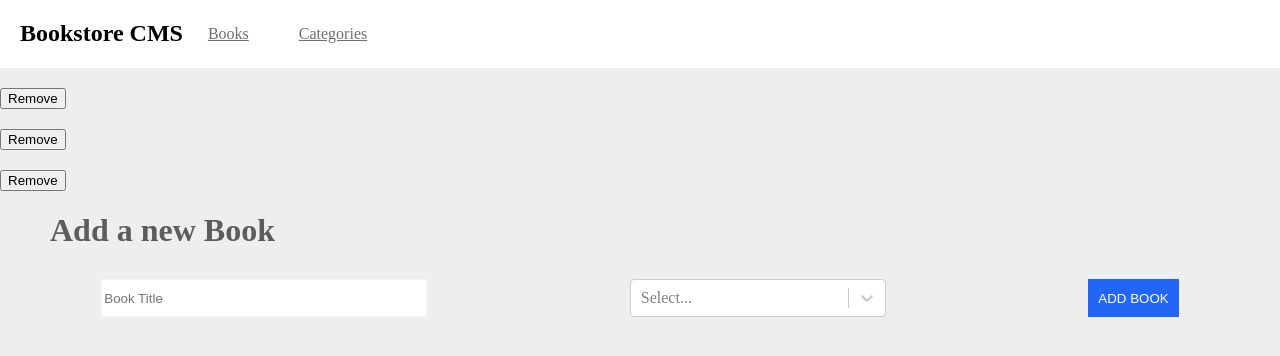
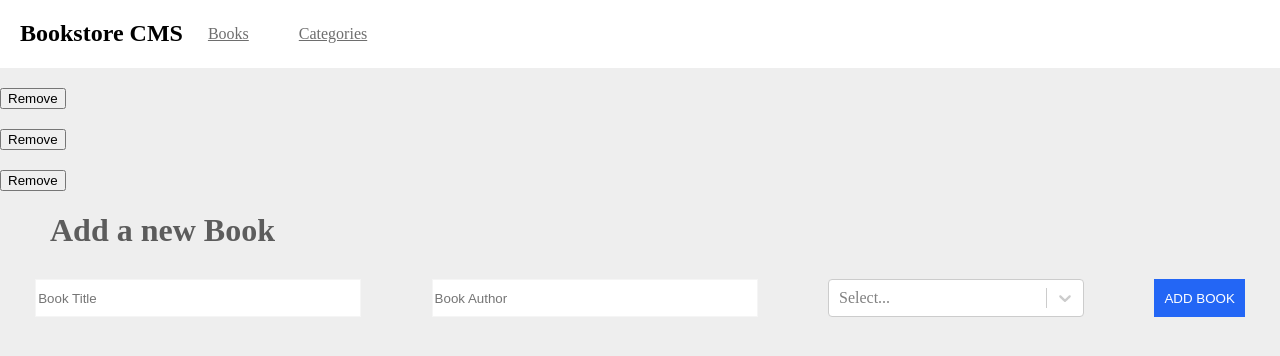
Before and after one commit to Ntwali-Josue/Booksstore, a React (Create React App) app: page / in a window 1280 px wide. Shown: the top 356 px of the page. Built offline with nearby package versions, Linux system fonts and the light colour scheme.

Commit message:
Add author input

```diff
--- a/src/components/InputBook.js
+++ b/src/components/InputBook.js
@@ -1,4 +1,5 @@
 import React from 'react';
+import PropTypes from 'prop-types';
 import Select from 'react-select';
 
 const categories = [
@@ -8,15 +9,23 @@ const categories = [
   { value: '4', label: 'Drama' },
 ];
 
-const InputBook = () => (
+const InputBook = (props) => {
+  const { onChange } = props;
+  return (
     <form>
       <h1 style={{ color: '#5c5c5c', padding: '0 50px' }}>Add a new Book</h1>
       <div className="form-group">
         <input type="text" className="form-control" id="bookTitle" placeholder="Book Title" />
+        <input type="text" className="form-control" id="bookAuthor" placeholder="Book Author" />
         <Select options={categories} className="select" />
-      <input type="submit" value="ADD BOOK" className="add-book" />
+        <input type="submit" value="ADD BOOK" className="add-book" onSubmit={onChange} />
       </div>
     </form>
   );
+};
+
+InputBook.propTypes = {
+  onChange: PropTypes.func.isRequired,
+};
 
 export default InputBook;
```
Lines whose indentation alone changed are shown as unchanged.
